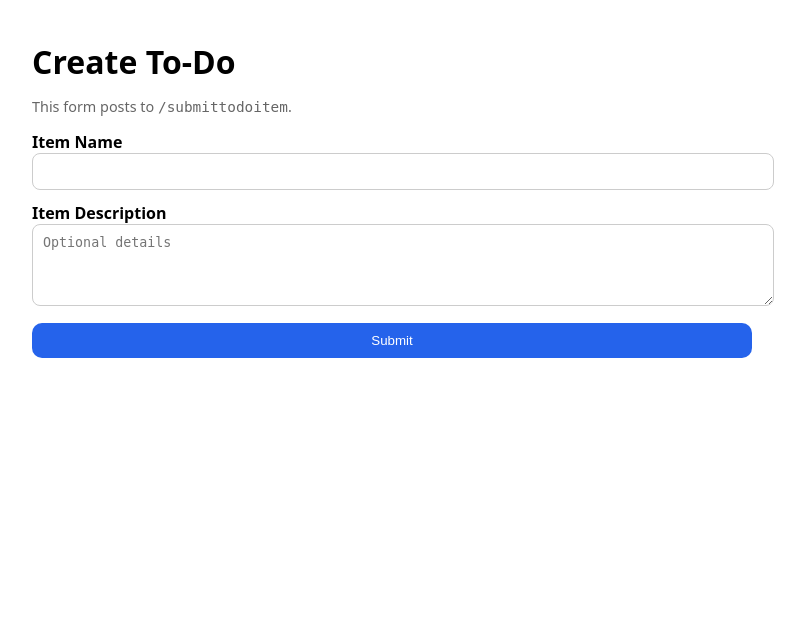
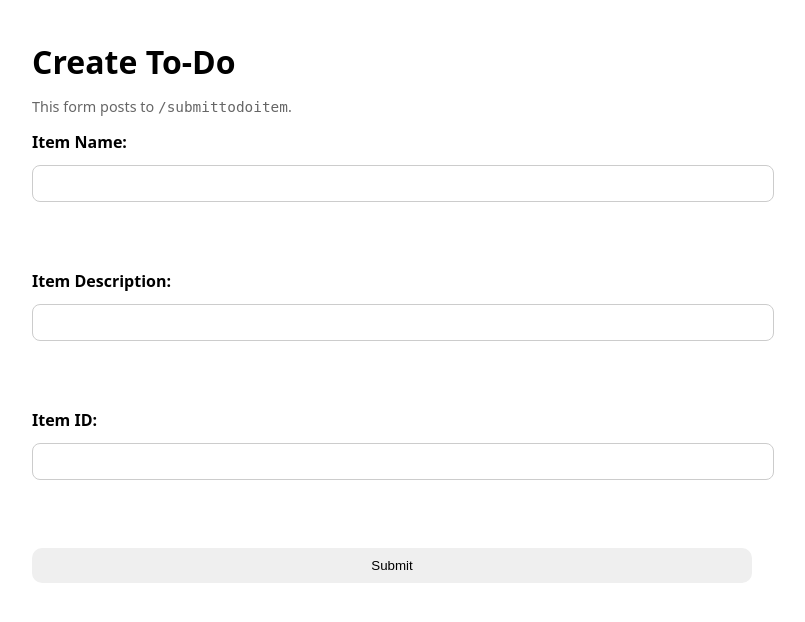
Before and after one commit to akm166056-cloud/flask-project-assignment, a Flask app: template Templates/todo.html in a window 1280 px wide. Shown: the top 622 px of the page, without its empty margins (248-1053 px from the left). Run offline with Flask 3, Linux system fonts and the light colour scheme; the template is opened without the code that fills it, so the values that code supplies are empty; parts of the project's set-up code (start-up, migrations or seed data) failed here and were passed over.

Commit message:
Add Item ID field to To-Do form

```diff
--- a/Templates/todo.html
+++ b/Templates/todo.html
@@ -19,18 +19,19 @@
   <h1>Create To-Do</h1>
   <p class="tip">This form posts to <code>/submittodoitem</code>.</p>
 
-  <form method="POST" action="/submittodoitem">
-    <div>
-      <label for="itemName">Item Name</label>
-      <input id="itemName" name="itemName" type="text" required />
-    </div>
+	  <form method="POST" action="/submittodoitem">
+	  <label for="itemName">Item Name:</label>
+	  <input type="text" id="itemName" name="itemName" required><br><br>
 
-    <div>
-      <label for="itemDescription">Item Description</label>
-      <textarea id="itemDescription" name="itemDescription" rows="4" placeholder="Optional details"></textarea>
-    </div>
+	  <label for="itemDescription">Item Description:</label>
+	  <input type="text" id="itemDescription" name="itemDescription"><br><br>
 
-    <button class="primary" type="submit">Submit</button>
-  </form>
+	  <!-- New Field: Item ID -->
+	  <label for="itemId">Item ID:</label>
+	  <input type="text" id="itemId" name="itemId"><br><br>
+
+	  <button type="submit">Submit</button>
+	</form>
+
 </body>
 </html>
```
